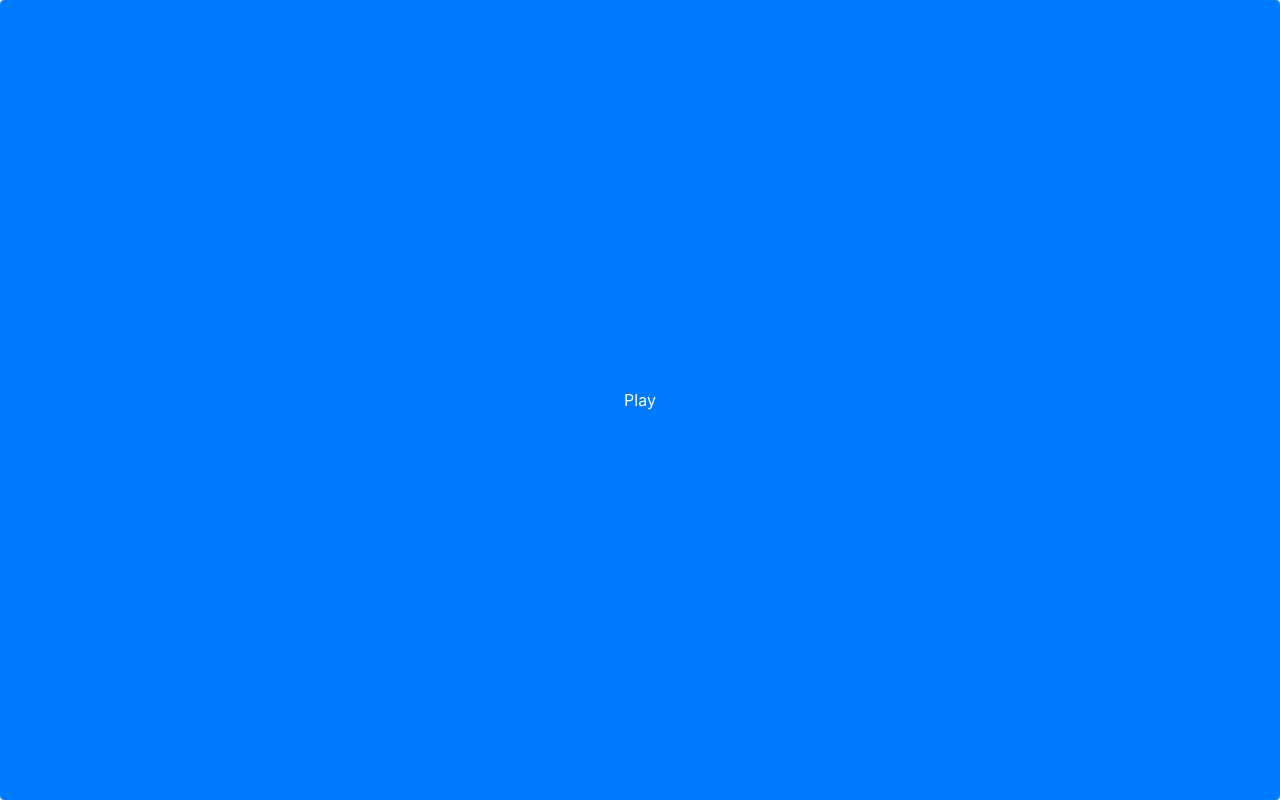
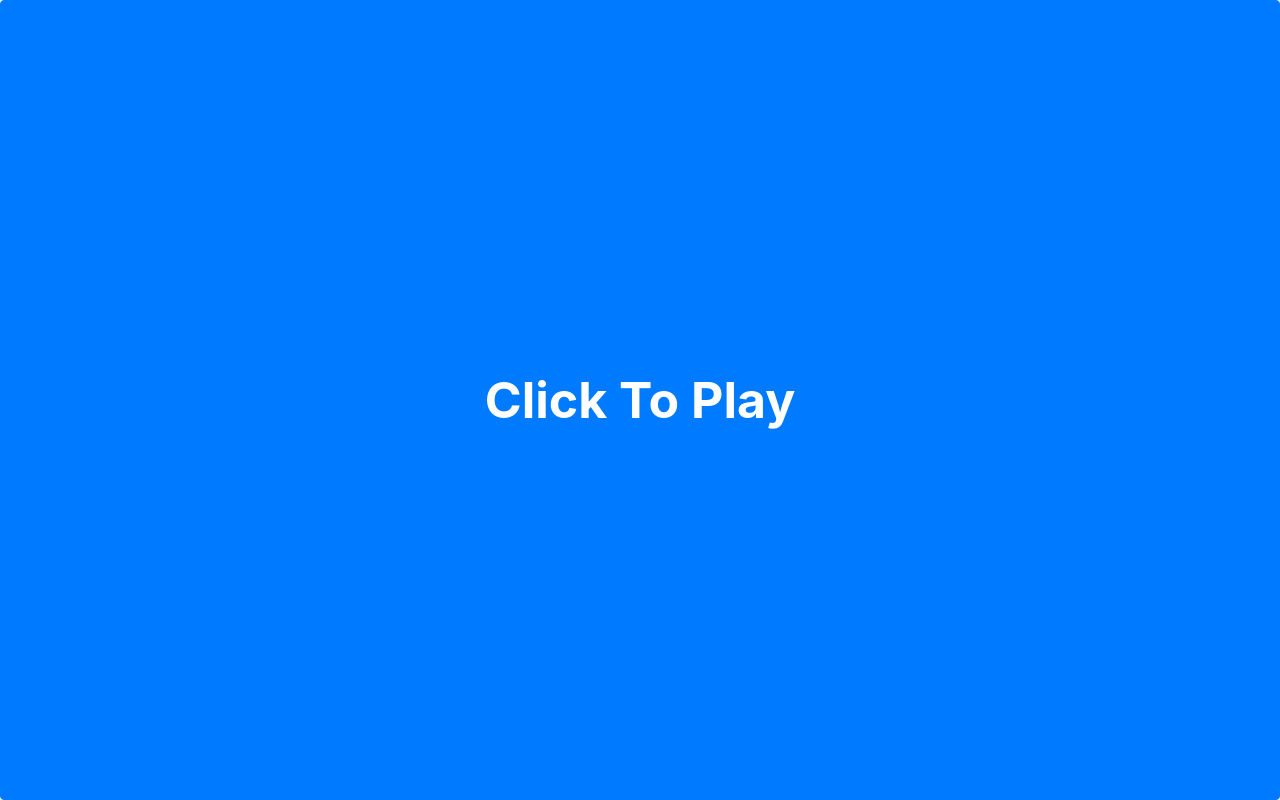
Before and after one commit to Centipede5/vigilant-octo-succotash, a plain HTML site: page index.html in a window 1280 px wide. Drawn offline with nearby package versions, Linux system fonts and the light colour scheme.

Commit message:
Update index.html

```diff
--- a/index.html
+++ b/index.html
@@ -6,7 +6,7 @@
     <body>
         <a href="https://251fad54-a747-4112-88ae-53f42e39d447-00-15ql871g4bbz0.riker.replit.dev"
         style="display: block; width: 100%; height: 100%;">
-        <button class="btn btn-primary" style="width: 100%; height: 100%;">Play</button>
+        <button class="btn btn-primary" style="width: 100%; height: 100%; font-size:50px;"><b>Click To Play</b></button>
     </a>
 
     </body>
```
